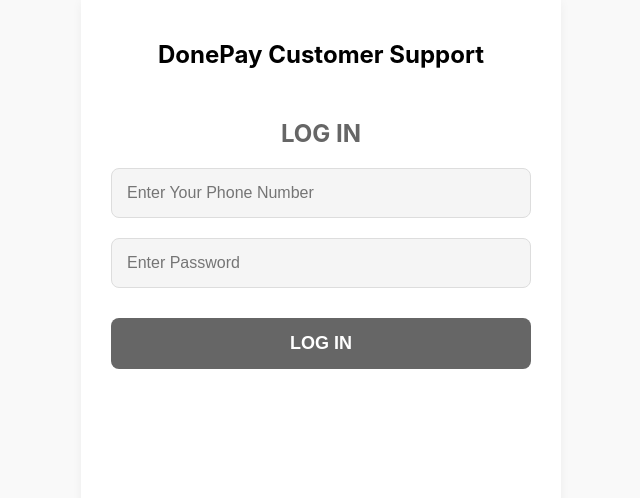
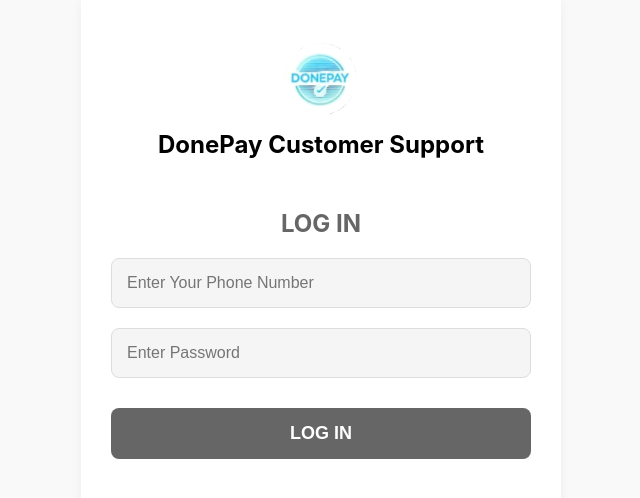
Before and after one commit to aaditya-01-28/donepay-app, a website: page public/index.html in a window 1280 px wide. Shown: the whole page, without its empty margins (319-959 px from the left). Drawn offline with Linux system fonts and the light colour scheme.

Commit message:
Add logo image to index.html

```diff
--- a/public/index.html
+++ b/public/index.html
@@ -77,7 +77,7 @@
            Since 'public' is the root folder for the server,
            'public/logo.png' is accessed simply as 'logo.png'
         -->
-
+        <img src="logo.png" alt="Logo" class="logo-img">
         <h1 class="brand-title">DonePay Customer Support</h1>
     </div>
 
```
